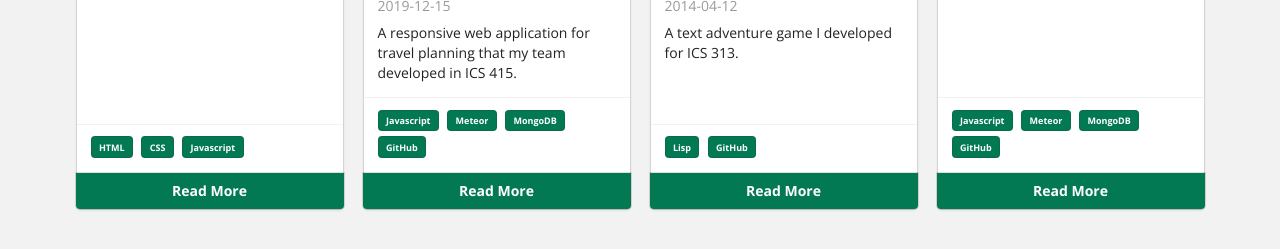
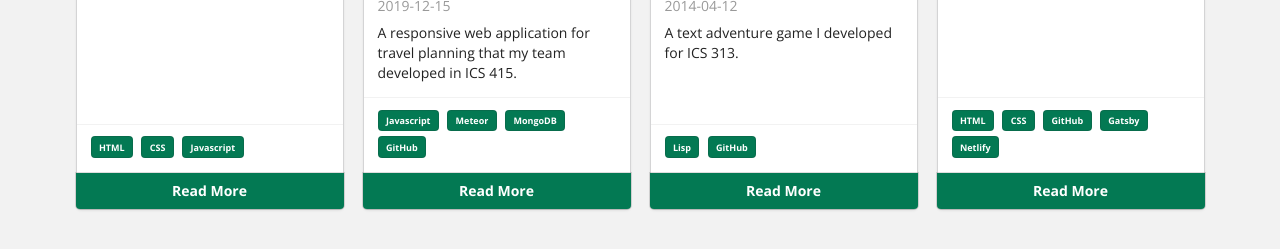
Before and after one commit to saimanoj75/saimanoj75kumar, a Jekyll site: the page built from projects/index.html, in a window 1280 px wide. Shown: the part 380-629 px from the top of the page. Built offline with Jekyll 4.4.1, drawn with Linux system fonts in a browser that asks for light colours.

Commit message:
Update First-Commit.md

```diff
--- a/projects/First-Commit.md
+++ b/projects/First-Commit.md
@@ -7,10 +7,11 @@ permalink: projects/First-Commit
 # All dates must be YYYY-MM-DD format!
 date:
 labels:
-  - Javascript
-  - Meteor
-  - MongoDB
+  - HTML
+  - CSS
   - GitHub
+  - Gatsby
+  - Netlify
 summary: A fun workshop to help students learn Git and GitHub. Originally created by @haxzie and remixed by Me! Leave a star if you like ✨.
 ---
 
```
